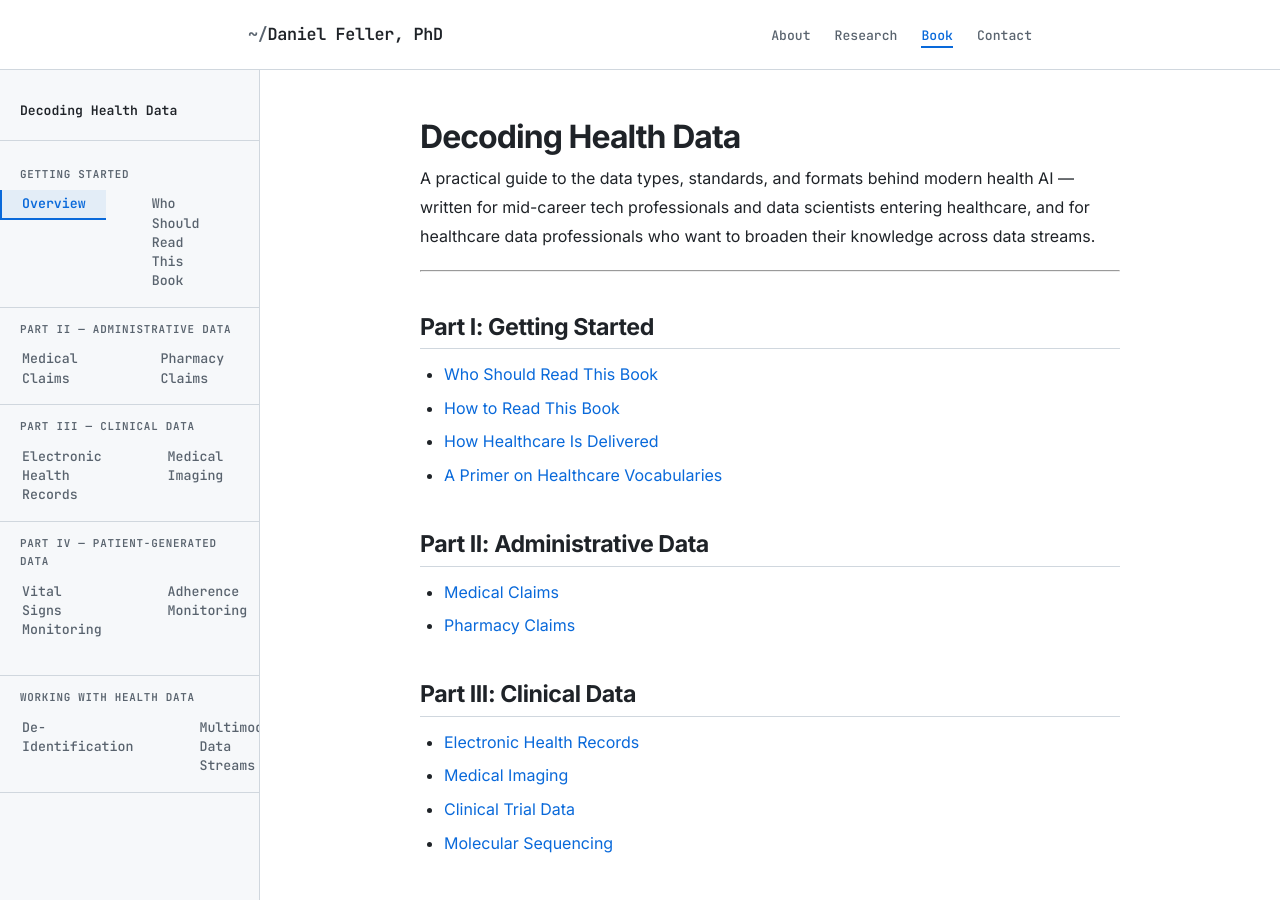
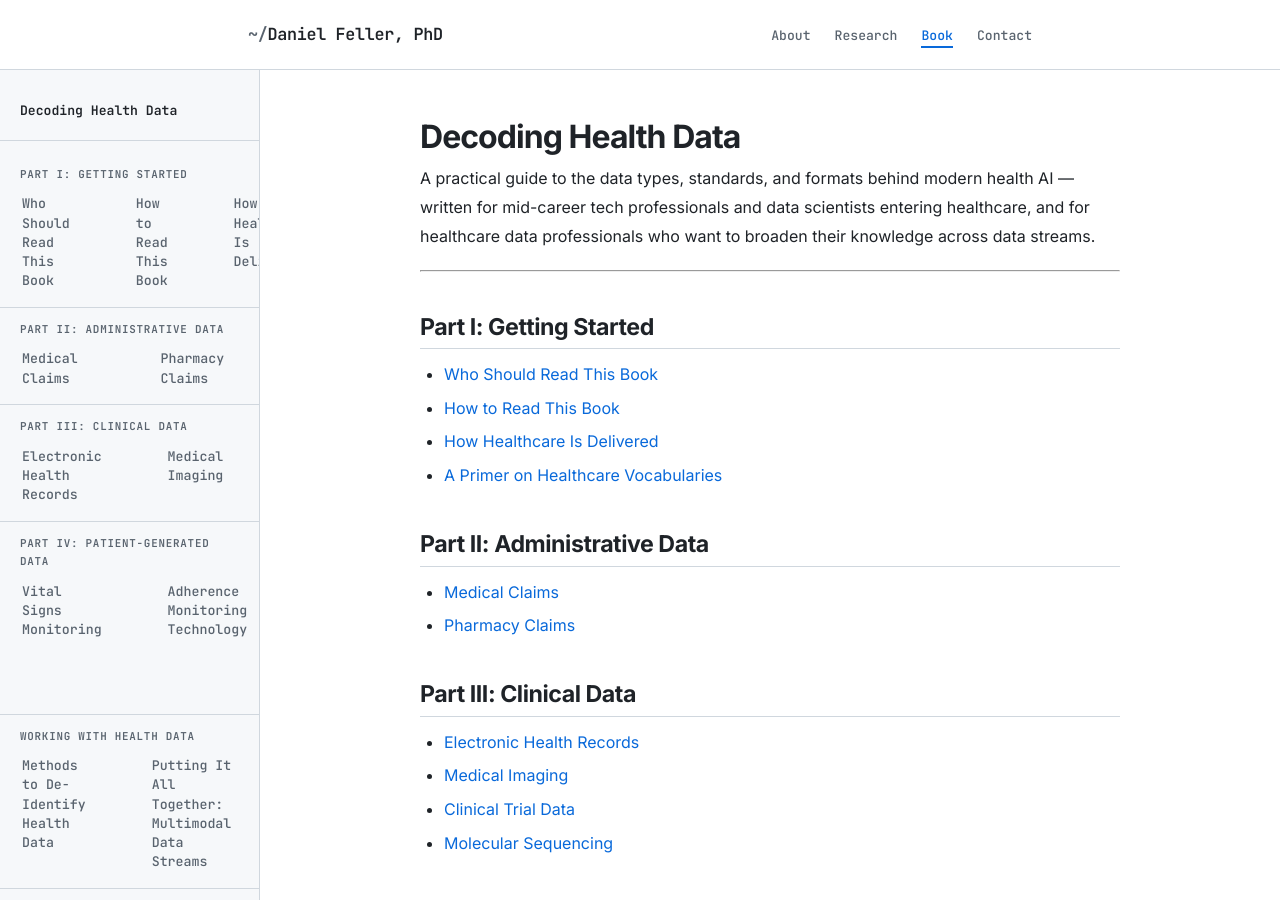
Before and after one commit to danieljfeller/danieljfeller.github.io, a Jekyll site: the page built from book/index.md, in a window 1280 px wide and 900 px high. Built offline with Jekyll 4.4.1, drawn with Linux system fonts in a browser that asks for light colours.

Commit message:
fix: update sidebar labels to match book structure exactly
Co-Authored-By: Claude Sonnet 4.6 <noreply@anthropic.com>

```diff
--- a/_layouts/book.html
+++ b/_layouts/book.html
@@ -35,18 +35,17 @@
       </div>
 
       <div class="book-nav-section">
-        <span class="book-nav-part">Getting Started</span>
+        <span class="book-nav-part">Part I: Getting Started</span>
         <ul>
-          <li><a href="{{ '/book/' | relative_url }}"{% if page.url == '/book/' %} class="active"{% endif %}>Overview</a></li>
           <li><a href="{{ '/book/intro/who-should-read/' | relative_url }}"{% if page.url == '/book/intro/who-should-read/' %} class="active"{% endif %}>Who Should Read This Book</a></li>
           <li><a href="{{ '/book/intro/how-to-read/' | relative_url }}"{% if page.url == '/book/intro/how-to-read/' %} class="active"{% endif %}>How to Read This Book</a></li>
           <li><a href="{{ '/book/intro/healthcare-delivery/' | relative_url }}"{% if page.url == '/book/intro/healthcare-delivery/' %} class="active"{% endif %}>How Healthcare Is Delivered</a></li>
-          <li><a href="{{ '/book/intro/vocabularies/' | relative_url }}"{% if page.url == '/book/intro/vocabularies/' %} class="active"{% endif %}>Healthcare Vocabularies</a></li>
+          <li><a href="{{ '/book/intro/vocabularies/' | relative_url }}"{% if page.url == '/book/intro/vocabularies/' %} class="active"{% endif %}>A Primer on Healthcare Vocabularies</a></li>
         </ul>
       </div>
 
       <div class="book-nav-section">
-        <span class="book-nav-part">Part II — Administrative Data</span>
+        <span class="book-nav-part">Part II: Administrative Data</span>
         <ul>
           <li><a href="{{ '/book/administrative/medical-claims/' | relative_url }}"{% if page.url == '/book/administrative/medical-claims/' %} class="active"{% endif %}>Medical Claims</a></li>
           <li><a href="{{ '/book/administrative/pharmacy-claims/' | relative_url }}"{% if page.url == '/book/administrative/pharmacy-claims/' %} class="active"{% endif %}>Pharmacy Claims</a></li>
@@ -54,7 +53,7 @@
       </div>
 
       <div class="book-nav-section">
-        <span class="book-nav-part">Part III — Clinical Data</span>
+        <span class="book-nav-part">Part III: Clinical Data</span>
         <ul>
           <li><a href="{{ '/book/clinical/ehr/' | relative_url }}"{% if page.url == '/book/clinical/ehr/' %} class="active"{% endif %}>Electronic Health Records</a></li>
           <li><a href="{{ '/book/clinical/medical-imaging/' | relative_url }}"{% if page.url == '/book/clinical/medical-imaging/' %} class="active"{% endif %}>Medical Imaging</a></li>
@@ -64,22 +63,22 @@
       </div>
 
       <div class="book-nav-section">
-        <span class="book-nav-part">Part IV — Patient-Generated Data</span>
+        <span class="book-nav-part">Part IV: Patient-Generated Data</span>
         <ul>
           <li><a href="{{ '/book/patient-generated/vital-signs/' | relative_url }}"{% if page.url == '/book/patient-generated/vital-signs/' %} class="active"{% endif %}>Vital Signs Monitoring</a></li>
-          <li><a href="{{ '/book/patient-generated/adherence/' | relative_url }}"{% if page.url == '/book/patient-generated/adherence/' %} class="active"{% endif %}>Adherence Monitoring</a></li>
+          <li><a href="{{ '/book/patient-generated/adherence/' | relative_url }}"{% if page.url == '/book/patient-generated/adherence/' %} class="active"{% endif %}>Adherence Monitoring Technology</a></li>
           <li><a href="{{ '/book/patient-generated/activity-lifestyle/' | relative_url }}"{% if page.url == '/book/patient-generated/activity-lifestyle/' %} class="active"{% endif %}>Activity &amp; Lifestyle</a></li>
           <li><a href="{{ '/book/patient-generated/patient-reported-outcomes/' | relative_url }}"{% if page.url == '/book/patient-generated/patient-reported-outcomes/' %} class="active"{% endif %}>Patient-Reported Outcomes</a></li>
           <li><a href="{{ '/book/patient-generated/complex-unstructured/' | relative_url }}"{% if page.url == '/book/patient-generated/complex-unstructured/' %} class="active"{% endif %}>Complex &amp; Unstructured Data</a></li>
-          <li><a href="{{ '/book/patient-generated/future/' | relative_url }}"{% if page.url == '/book/patient-generated/future/' %} class="active"{% endif %}>Future of Patient Data</a></li>
+          <li><a href="{{ '/book/patient-generated/future/' | relative_url }}"{% if page.url == '/book/patient-generated/future/' %} class="active"{% endif %}>The Patient-Generated Data of the Future</a></li>
         </ul>
       </div>
 
       <div class="book-nav-section">
         <span class="book-nav-part">Working with Health Data</span>
         <ul>
-          <li><a href="{{ '/book/working-with-data/de-identification/' | relative_url }}"{% if page.url == '/book/working-with-data/de-identification/' %} class="active"{% endif %}>De-Identification</a></li>
-          <li><a href="{{ '/book/working-with-data/multimodal-streams/' | relative_url }}"{% if page.url == '/book/working-with-data/multimodal-streams/' %} class="active"{% endif %}>Multimodal Data Streams</a></li>
+          <li><a href="{{ '/book/working-with-data/de-identification/' | relative_url }}"{% if page.url == '/book/working-with-data/de-identification/' %} class="active"{% endif %}>Methods to De-Identify Health Data</a></li>
+          <li><a href="{{ '/book/working-with-data/multimodal-streams/' | relative_url }}"{% if page.url == '/book/working-with-data/multimodal-streams/' %} class="active"{% endif %}>Putting It All Together: Multimodal Data Streams</a></li>
         </ul>
       </div>
     </nav>
```
